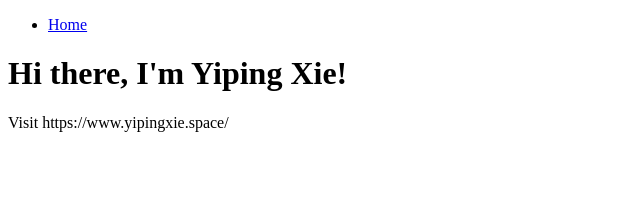
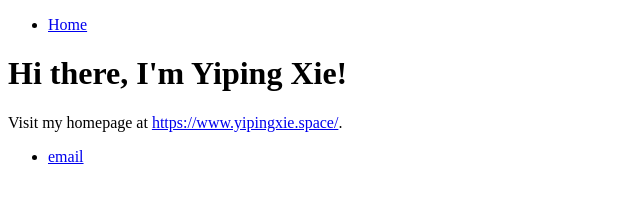
Before and after one commit to xyp8023/xyp8023.github.io, a plain HTML site: page index.html in a window 1280 px wide. Shown: the whole page, without its empty margins (0-640 px from the left). Drawn offline with Linux system fonts and the light colour scheme.

Commit message:
Update index.html

```diff
--- a/index.html
+++ b/index.html
@@ -15,14 +15,13 @@
 		<div class="container">
     		<div class="blurb">
         		<h1>Hi there, I'm Yiping Xie!</h1>
-				<p>Visit https://www.yipingxie.space/</p>
+			<p>Visit my homepage at <a href="https://www.yipingxie.space/">https://www.yipingxie.space/</a>.</p>
     		</div><!-- /.blurb -->
 		</div><!-- /.container -->
-<!-- 		<footer> -->
-<!--     		<ul> -->
-<!--         		<li><a href="mailto:hankquinlanhub@gmail.com">email</a></li> -->
-<!--         		<li><a href="https://github.com/hankquinlan">github.com/hankquinlan</a></li> -->
-<!-- 			</ul> -->
-<!-- 		</footer> -->
+		<footer>
+    		<ul>
+        		<li><a href="mailto:xyp8023@gmail.com">email</a></li>
+		</ul>
+		</footer>
 	</body>
 </html>
```
